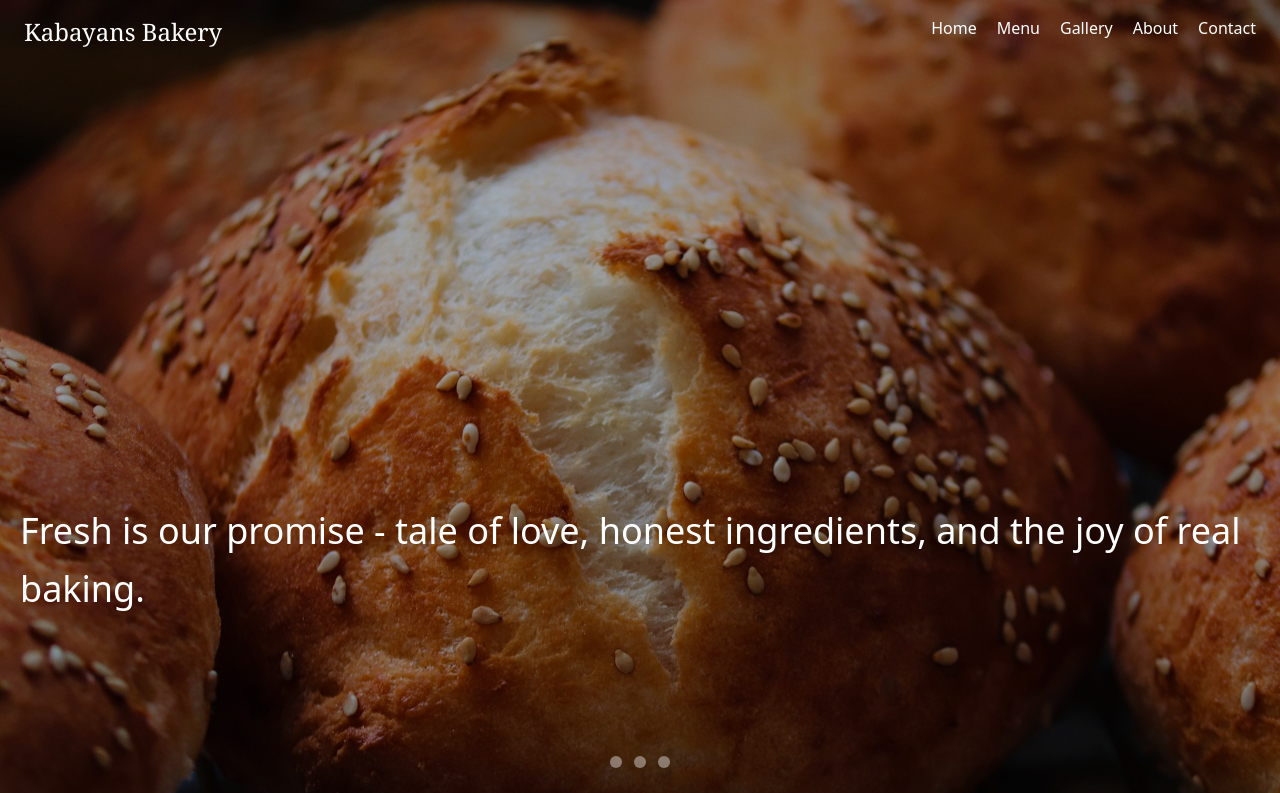
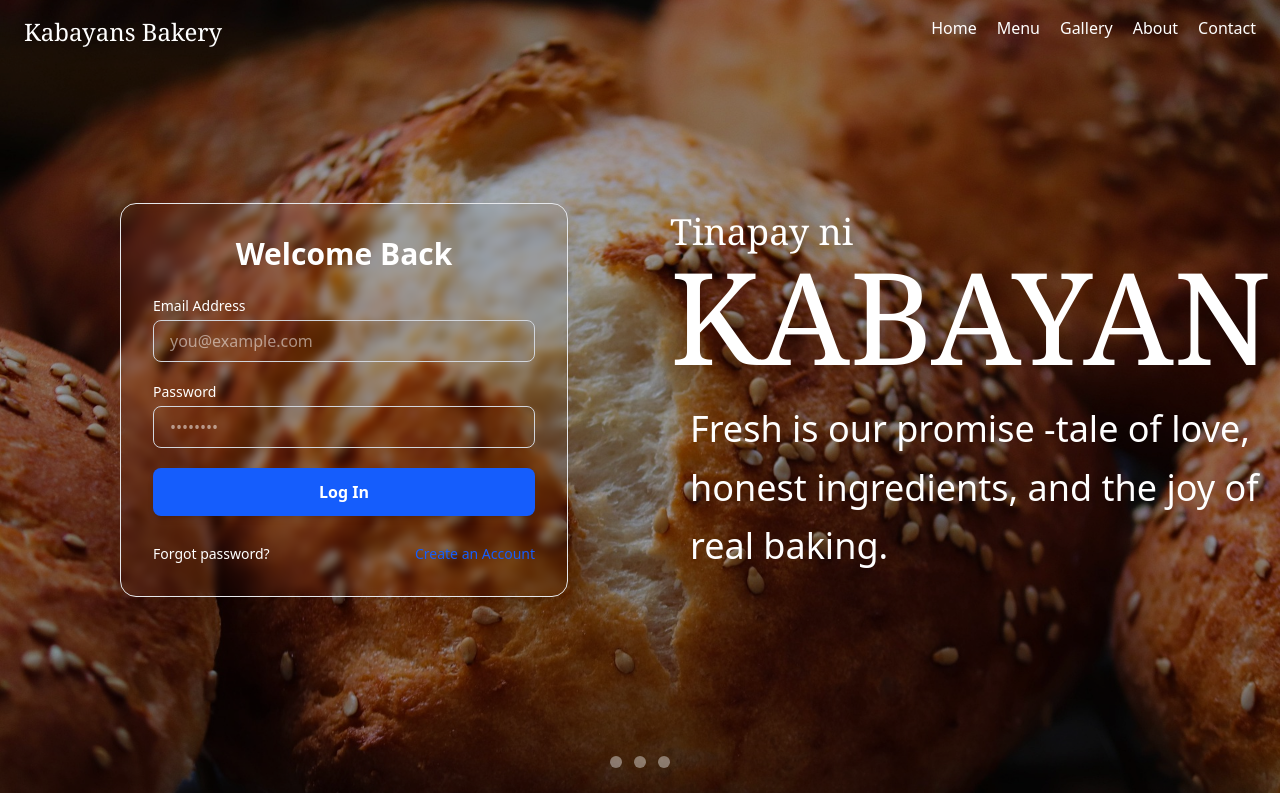
Before and after one commit to gelo-dev/Kabayan-Bakeshop, a React (Vite) app: page / in a window 1280 px wide. Shown: the top 793 px of the page. Built offline with nearby package versions, Linux system fonts and the light colour scheme.

Commit message:
Add Login and Sign-up Form

```diff
--- a/index.html
+++ b/index.html
@@ -12,9 +12,9 @@
     <link href="https://fonts.googleapis.com/css2?family=Dancing+Script:wght@400;500;600;700&display=swap" rel="stylesheet">
 
 
-    <link rel="icon" type="image/svg+xml" href="/vite.svg" />
+    <link rel="icon" type="image/svg+xml" href="/baker-oven.svg" />
     <meta name="viewport" content="width=device-width, initial-scale=1.0" />
-    <title>kabayans-bakeshop</title>
+    <title>Kabayans Bakery</title>
   </head>
   <body>
     <div id="root"></div>
--- /dev/null
+++ b/src/components/loginSection.jsx
@@ -0,0 +1,55 @@
+import { useState } from "react";
+
+export default function LoginSection( {showSignUpForm}) {
+
+    const [isTransitionOn ,setIsTransition]= useState(false)
+
+    const toggleTransition=()=>{
+            showSignUpForm()
+            setIsTransition(!isTransitionOn)
+    }
+
+        return (
+            <div className={`w-full max-w-md bg-transparent backdrop-blur-xs p-8 rounded-2xl shadow-xl border border-gray-200 transition-opacity duration-500 ${isTransitionOn ? "opacity-0 z-0":"opacity-100 z-10"}`} >
+                <h2 className="text-3xl font-semibold text-white  mb-6 text-center">
+                    Welcome Back
+                </h2>
+
+                <form className="space-y-5">
+
+                    <div>
+                        <label className="block text-sm font-medium text-white">Email Address</label>
+                            <input
+                                type="email"
+                                placeholder="you@example.com"
+                                className="text-white mt-1 w-full px-4 py-2 rounded-lg border border-gray-300 focus:ring-2 focus:ring-blue-400 focus:outline-none"
+                            />
+                    </div>
+
+
+                    <div>
+                        <label className="block text-sm font-medium text-white">Password</label>
+                            <input
+                                type="password"
+                                placeholder="••••••••"
+                                className="text-white mt-1 w-full px-4 py-2 rounded-lg border border-gray-300 focus:ring-2 focus:ring-blue-400 focus:outline-none"
+                            />
+                    </div>
+
+
+                    <button
+                    type="submit"
+                    className="w-full py-3 bg-blue-600 hover:bg-blue-700 text-white font-semibold rounded-lg shadow-md transition-all"
+                    >
+                    Log In
+                    </button>
+
+
+                    <div className="flex justify-between text-sm text-white mt-2">
+                    <a href="#" className="hover:underline">Forgot password?</a>
+                    <button onClick={toggleTransition} className="text-blue-600 hover:underline font-medium" >Create an Account</button>
+                    </div>
+                </form>
+            </div>
+        );
+}
--- /dev/null
+++ b/src/components/signUp.jsx
@@ -0,0 +1,77 @@
+import { useState } from "react";
+
+export default function SignUpSection ( {showSignUpForm} ) {
+
+    const testButton= (item)=>{
+        alert(item)
+        console.log(showSignUpForm);
+
+    }
+
+    const [isTransitionOn ,setIsTransition]= useState(false)
+
+     const toggleTransition=()=>{
+            showSignUpForm()
+            setIsTransition(!isTransitionOn)
+    }
+
+
+
+
+    return (
+         <div className={`w-full max-w-md bg-transparent backdrop-blur-xs p-8 rounded-2xl shadow-xl border border-gray-200  transition-opacity duration-500 ${showSignUpForm ? "opacity-100":"opacity-0"} `}>
+            <h2 className="text-3xl font-semibold text-white mb-6 text-center">
+                Create Your Account
+            </h2>
+
+                <form className="space-y-5">
+
+                    <div>
+                        <label className="block text-sm font-medium text-white">Full Name</label>
+                        <input
+                            type="text"
+                            placeholder="First Name, Last Name"
+                            className="text-white mt-1 w-full px-4 py-2 rounded-lg border border-gray-300 focus:ring-2 focus:ring-blue-400 focus:outline-none"
+                        />
+                    </div>
+
+
+                    <div>
+                        <label className="block text-sm font-medium text-white">Email Address</label>
+                        <input
+                            type="email"
+                            placeholder="email@example.com"
+                            className="text-white mt-1 w-full px-4 py-2 rounded-lg border border-gray-300 focus:ring-2 focus:ring-blue-400 focus:outline-none"
+
+                        />
+                    </div>
+
+
+                    <div>
+                        <label className="block text-sm font-medium text-white">Password</label>
+                        <input
+                            type="password"
+                            placeholder="••••••••"
+                            className="text-white mt-1 w-full px-4 py-2 rounded-lg border border-gray-300 focus:ring-2 focus:ring-blue-400 focus:outline-none"
+                        />
+                    </div>
+
+
+                        <button
+                        onClick={()=>testButton(showSignUpForm)}
+                        type="submit"
+                        className="w-full py-3 bg-blue-700 hover:bg-blue-400 text-white font-semibold rounded-lg shadow-md transition-all"
+                        >
+                        Sign Up
+                        </button>
+
+
+                            <p className="text-center text-sm text-white">
+                                Already have an account?{" "}
+                                <button onClick={showSignUpForm} className="text-blue-600 hover:underline font-medium" >Log-in</button>
+                            </p>
+                </form>
+        </div>
+    )
+
+}
--- a/src/pages/Home.jsx
+++ b/src/pages/Home.jsx
@@ -1,10 +1,13 @@
-import { useState } from "react";
+import { useState,  } from "react";
+import SignUpSection from "../components/signUp";
+import LoginSection from "../components/loginSection";
 
 export default function HomeSection() {
     const slides = [
         {
         image: "/zoomBread.jpg",
-            text: "Fresh is our promise - tale of love, honest ingredients, and the joy of real baking."
+        text: `Fresh is our promise
+                -tale of love, honest ingredients, and the joy of real baking.`
         },
         {
         image: "/stoneOven.jpg",
@@ -17,33 +20,59 @@ export default function HomeSection() {
     ];
 
     const[ displayText , setDisplayText ]= useState(0)
+    const[ isUserExisting , setisUserExisting] = useState(true)
 
 
     const nextSlide = (i) =>{
-
         if(i == i){
             setDisplayText(i)
         }else{
             setDisplayText(displayText + 1);
         }
+    }
+
+    const showSignUpForm =()=>{
+        setisUserExisting(!isUserExisting)
+    }
 
 
+
+        return (
+
+            <section id="home" className="h-screen relative grid grid-cols-2 pl-30 pr-15 justify-center items-center overflow-hidden">
+                {isUserExisting ? (
+                    <div className={`relative z-10 transition-opacity duration-500 ${isUserExisting ? "opacity-100":"opacity-0" } `}>
+                        <LoginSection showSignUpForm={showSignUpForm} />
+                        </div>
+                    ):(
+                       <div className={`relative z-10 transition-opacity duration-500 ${!isUserExisting ? "opacity-100":"opacity-0" } `}>
+                        <SignUpSection showSignUpForm={showSignUpForm} />
+                        </div>
+                    )
+
                 }
-        return (
-            <section id="home" className="h-screen relative flex items-center overflow-hidden">
+
+
+
+                <div className="grid grid-rows-2 pr-5">
+                    <div className="z-10  text-white mb-5">
+                        <span className="font-extralight font-serif text-4xl">Tinapay ni</span>
+                        <h1 className="text-9xl font-serif animate-">KABAYAN</h1>
+                    </div>
+
                     {slides.map((slide, i) => (
                         <div
                         key={i}
-                        className={`absolute top-0 left-0 w-full h-full bg-cover bg-center transition-opacity duration-700 shadow-2xl shadow-gray-600 ${
+                        className={`absolute top-0 left-0 w-full h-full bg-cover bg-center transition-opacity duration-700 shadow-2xl shadow-gray-600 z-0 ${
                             i === displayText ? "opacity-100" : "opacity-0"
                         }`}
                         style={{ backgroundImage: `url(${slide.image})` }}
                         ></div>
                     ))}
 
-                    <div className="absolute inset-0 bg-black/30 pointer-events-none"></div>
+                    <div className="absolute inset-0 bg-black/30 pointer-events-none "></div>
 
-                    <h1 className="relative font-light text-4xl text-white ml-5 mt-80 leading-relaxed">
+                    <h1 className="relative font-light text-4xl text-white ml-5  leading-relaxed">
                        {slides[displayText].text}</h1>
 
 
@@ -58,6 +87,9 @@ export default function HomeSection() {
                             ></button>
                             ))}
                         </div>
+                </div>
+
+
 
             </section>
         );
--- a/src/pages/Menu.jsx
+++ b/src/pages/Menu.jsx
@@ -1,13 +1,19 @@
 
 export default function MenuSection (){
+
+    const testButton = ()=>{
+        alert('this is test')
+    }
+
+
     return (
         <section
             id="menu"
-            className="h-screen flex flex-col gap-8 items-center justify-center relative bg-amber-600"
+            className="h-screen flex flex-col gap-8 items-center justify-center relative bg-orange-200 "
             >
                 <div
                     className="absolute inset-0 bg-[url('/pizzaDough.jpg')] bg-cover bg-center"
-                    style={{ opacity: 0.4 }} // Adjust this value
+                    style={{ opacity: 0.2 }} // Adjust this value
                 ></div>
 
 
@@ -33,7 +39,9 @@ export default function MenuSection (){
 
             </div>
             <div>
-                <button className="h-12 w-64 bg-white text-gray-900 font-semibold rounded-full shadow-md hover:bg-gray-100 hover:shadow-lg transition duration-300 ease-in-out">
+                <button
+                onClick={() => testButton()}
+                className="relative z-10 h-12 w-64 text-gray-900 font-semibold rounded-full shadow-md outline-2 outline-amber-50 hover:bg-white hover:shadow-2xl">
                     View Menu
                     </button>
 
```
Also changed, not shown: public/baker-oven.svg (added). Lines whose indentation alone changed are shown as unchanged.
